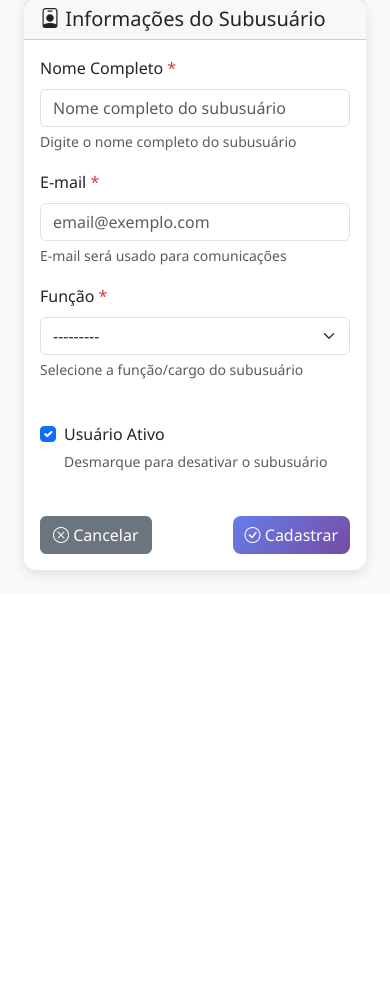
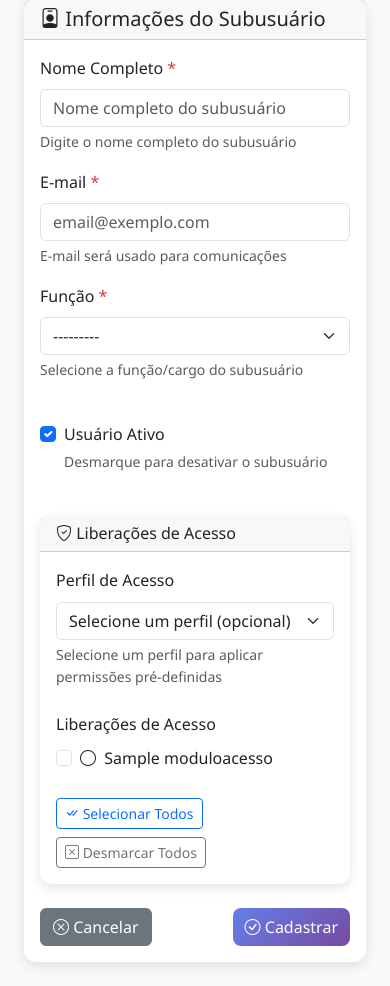
Before and after one commit to xbpneus-gestao-de-frota/FER, a Django app: page /painel/subusuarios/novo/ in a window 390 px wide. Shown: the part 1020-2006 px from the top of the page. Before the commit the page ends 1598 px from the top, so only its background shows below. Run offline with Django 4.2, Linux system fonts and the light colour scheme; a user stored in the database is signed in; tables that the repository leaves empty hold one stand-in row (values such as "Sample post").

Commit message:
FEAT: Atualizar template de subusuários com módulos de acesso
- Adicionar seção de Liberações de Acesso
- Checkboxes para seleção de módulos individuais
- Dropdown para perfis pré-definidos
- JavaScript para seleção automática por perfil
- Botões de ação rápida (selecionar/desmarcar todos)
- Integração AJAX com API de perfis
- Interface responsiva e moderna

Template agora suporta sistema completo de permissões

```diff
--- a/xbpneus/apps/subusuarios/templates/subusuarios/subusuarios_form.html
+++ b/xbpneus/apps/subusuarios/templates/subusuarios/subusuarios_form.html
@@ -108,6 +108,74 @@
                         </div>
                     </div>
 
+                    <!-- Seção de Módulos de Acesso -->
+                    <div class="card mt-4">
+                        <div class="card-header">
+                            <h6 class="mb-0">
+                                <i class="bi bi-shield-check"></i> Liberações de Acesso
+                            </h6>
+                        </div>
+                        <div class="card-body">
+                            <!-- Perfil de Acesso -->
+                            {% if form.perfil_acesso %}
+                            <div class="mb-4">
+                                <label for="{{ form.perfil_acesso.id_for_label }}" class="form-label">
+                                    {{ form.perfil_acesso.label }}
+                                </label>
+                                {{ form.perfil_acesso }}
+                                {% if form.perfil_acesso.help_text %}
+                                    <div class="form-text">{{ form.perfil_acesso.help_text }}</div>
+                                {% endif %}
+                                {% if form.perfil_acesso.errors %}
+                                    <div class="invalid-feedback d-block">
+                                        {% for error in form.perfil_acesso.errors %}
+                                            {{ error }}
+                                        {% endfor %}
+                                    </div>
+                                {% endif %}
+                            </div>
+                            {% endif %}
+
+                            <!-- Módulos Individuais -->
+                            <div class="mb-3">
+                                <label class="form-label">{{ form.modulos.label }}</label>
+                                <div class="row">
+                                    {% for choice in form.modulos %}
+                                        <div class="col-md-4 col-sm-6 mb-2">
+                                            <div class="form-check">
+                                                {{ choice.tag }}
+                                                <label class="form-check-label" for="{{ choice.id_for_label }}">
+                                                    <i class="bi bi-circle me-1"></i>
+                                                    {{ choice.choice_label }}
+                                                </label>
+                                            </div>
+                                        </div>
+                                    {% endfor %}
+                                </div>
+                                {% if form.modulos.help_text %}
+                                    <div class="form-text">{{ form.modulos.help_text }}</div>
+                                {% endif %}
+                                {% if form.modulos.errors %}
+                                    <div class="invalid-feedback d-block">
+                                        {% for error in form.modulos.errors %}
+                                            {{ error }}
+                                        {% endfor %}
+                                    </div>
+                                {% endif %}
+                            </div>
+
+                            <!-- Botões de Ação Rápida -->
+                            <div class="d-flex gap-2 flex-wrap">
+                                <button type="button" class="btn btn-sm btn-outline-primary" onclick="selecionarTodos()">
+                                    <i class="bi bi-check-all"></i> Selecionar Todos
+                                </button>
+                                <button type="button" class="btn btn-sm btn-outline-secondary" onclick="desmarcarTodos()">
+                                    <i class="bi bi-x-square"></i> Desmarcar Todos
+                                </button>
+                            </div>
+                        </div>
+                    </div>
+
                     {% if form.non_field_errors %}
                         <div class="alert alert-danger">
                             {% for error in form.non_field_errors %}
@@ -178,6 +246,7 @@
 document.addEventListener('DOMContentLoaded', function() {
     const form = document.querySelector('form');
     const inputs = form.querySelectorAll('input[required], select[required]');
+    const perfilSelect = document.getElementById('id_perfil_acesso');
 
     inputs.forEach(input => {
         input.addEventListener('blur', function() {
@@ -203,6 +272,16 @@ document.addEventListener('DOMContentLoaded', function() {
             e.preventDefault();
         }
     });
+
+    // Integração com perfis de acesso
+    if (perfilSelect) {
+        perfilSelect.addEventListener('change', function() {
+            const perfilId = this.value;
+            if (perfilId) {
+                carregarModulosPerfil(perfilId);
+            }
+        });
+    }
 
     function validateField(field) {
         const value = field.value.trim();
@@ -232,6 +311,43 @@ document.addEventListener('DOMContentLoaded', function() {
 
         return isValid;
     }
+
+    function carregarModulosPerfil(perfilId) {
+        fetch(`/painel/subusuarios/api/perfil/${perfilId}/modulos/`)
+            .then(response => response.json())
+            .then(data => {
+                if (data.success) {
+                    // Desmarcar todos primeiro
+                    desmarcarTodos();
+
+                    // Marcar módulos do perfil
+                    data.modulos.forEach(moduloId => {
+                        const checkbox = document.querySelector(`input[name="modulos"][value="${moduloId}"]`);
+                        if (checkbox) {
+                            checkbox.checked = true;
+                        }
+                    });
+                }
+            })
+            .catch(error => {
+                console.error('Erro ao carregar módulos do perfil:', error);
+            });
+    }
 });
+
+// Funções para seleção de módulos
+function selecionarTodos() {
+    const checkboxes = document.querySelectorAll('input[name="modulos"]');
+    checkboxes.forEach(checkbox => {
+        checkbox.checked = true;
+    });
+}
+
+function desmarcarTodos() {
+    const checkboxes = document.querySelectorAll('input[name="modulos"]');
+    checkboxes.forEach(checkbox => {
+        checkbox.checked = false;
+    });
+}
 </script>
 {% endblock %}
```
